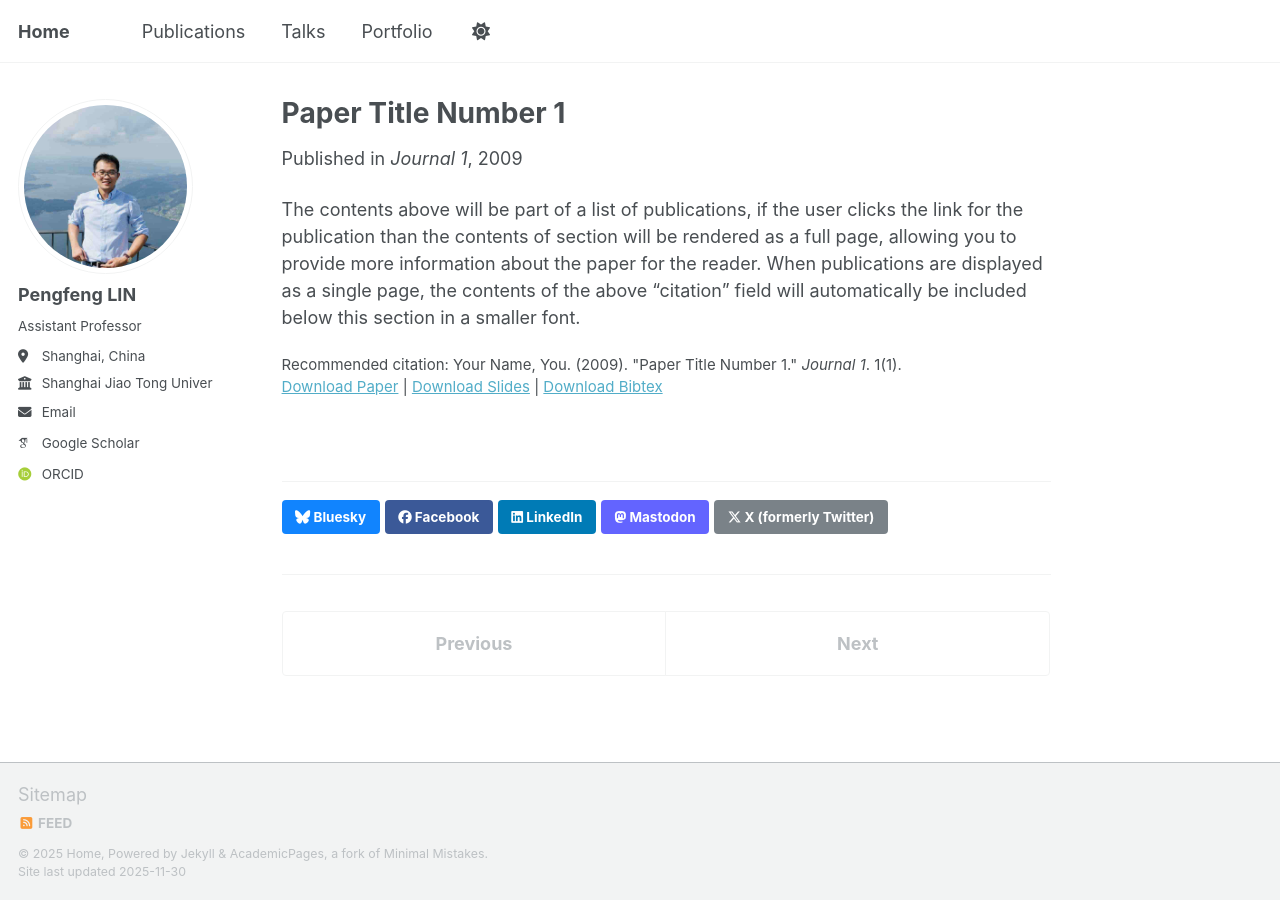
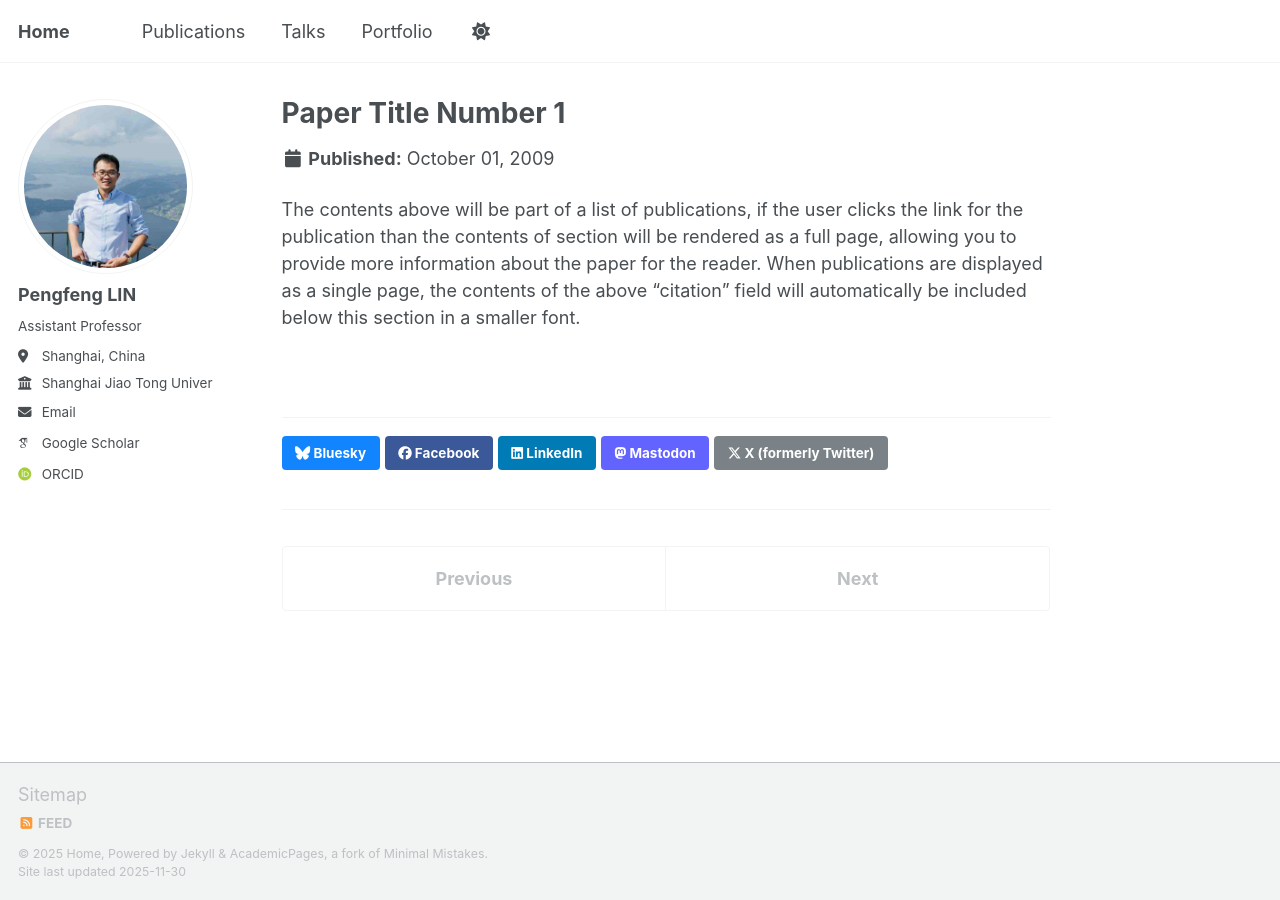
Before and after one commit to missinglpf/linpengfeng1.github.io, a Jekyll site: the page built from _publications/2009-10-01-paper-title-number-1.md, in a window 1280 px wide. Built offline with Jekyll 4.4.1, drawn with Linux system fonts in a browser that asks for light colours; some web fonts are replaced; a script bundle is joined from its source files by our own code; library files that are not in the unit come from our copies; part of the change alters nothing that is shown.

Commit message:
Update 2009-10-01-paper-title-number-1.md

```diff
--- a/_publications/2009-10-01-paper-title-number-1.md
+++ b/_publications/2009-10-01-paper-title-number-1.md
@@ -2,13 +2,15 @@
 title: "Paper Title Number 1"
 collection: publications
 category: manuscripts
-permalink: /publication/2009-10-01-paper-title-number-1
-excerpt: 'This paper is about the number 1. The number 2 is left for future work.'
-date: 2009-10-01
-venue: 'Journal 1'
-slidesurl: 'https://academicpages.github.io/files/slides1.pdf'
-paperurl: 'https://academicpages.github.io/files/paper1.pdf'
-bibtexurl: 'https://academicpages.github.io/files/bibtex1.bib'
-citation: 'Your Name, You. (2009). &quot;Paper Title Number 1.&quot; <i>Journal 1</i>. 1(1).'
+
+# permalink: /publication/2009-10-01-paper-title-number-1
+# excerpt: 'This paper is about the number 1. The number 2 is left for future work.'
+# date: 2009-10-01
+# venue: 'Journal 1'
+# slidesurl: 'https://academicpages.github.io/files/slides1.pdf'
+# paperurl: 'https://academicpages.github.io/files/paper1.pdf'
+# bibtexurl: 'https://academicpages.github.io/files/bibtex1.bib'
+# citation: 'Your Name, You. (2009). &quot;Paper Title Number 1.&quot; <i>Journal 1</i>. 1(1).'
+
 ---
 The contents above will be part of a list of publications, if the user clicks the link for the publication than the contents of section will be rendered as a full page, allowing you to provide more information about the paper for the reader. When publications are displayed as a single page, the contents of the above "citation" field will automatically be included below this section in a smaller font.
```
